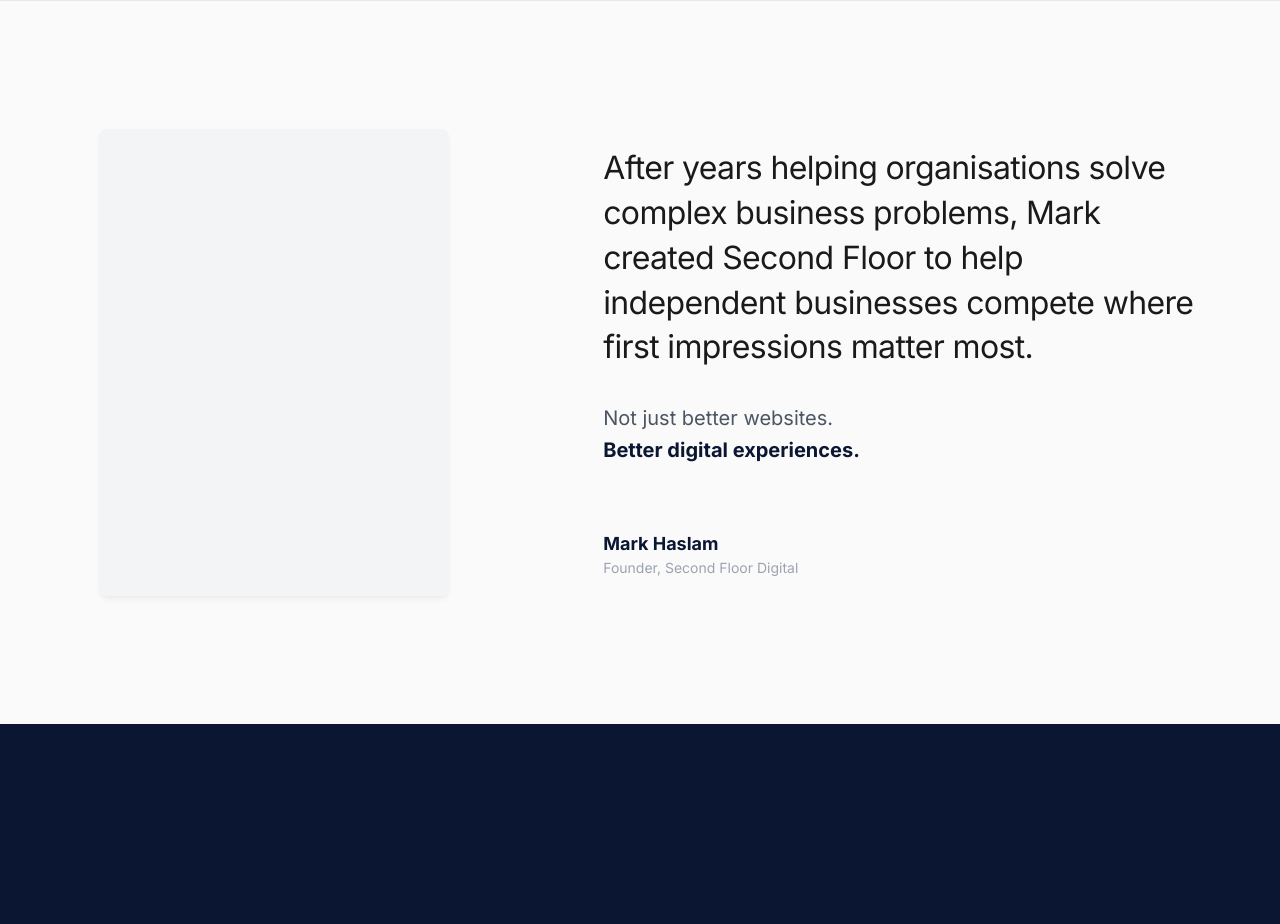
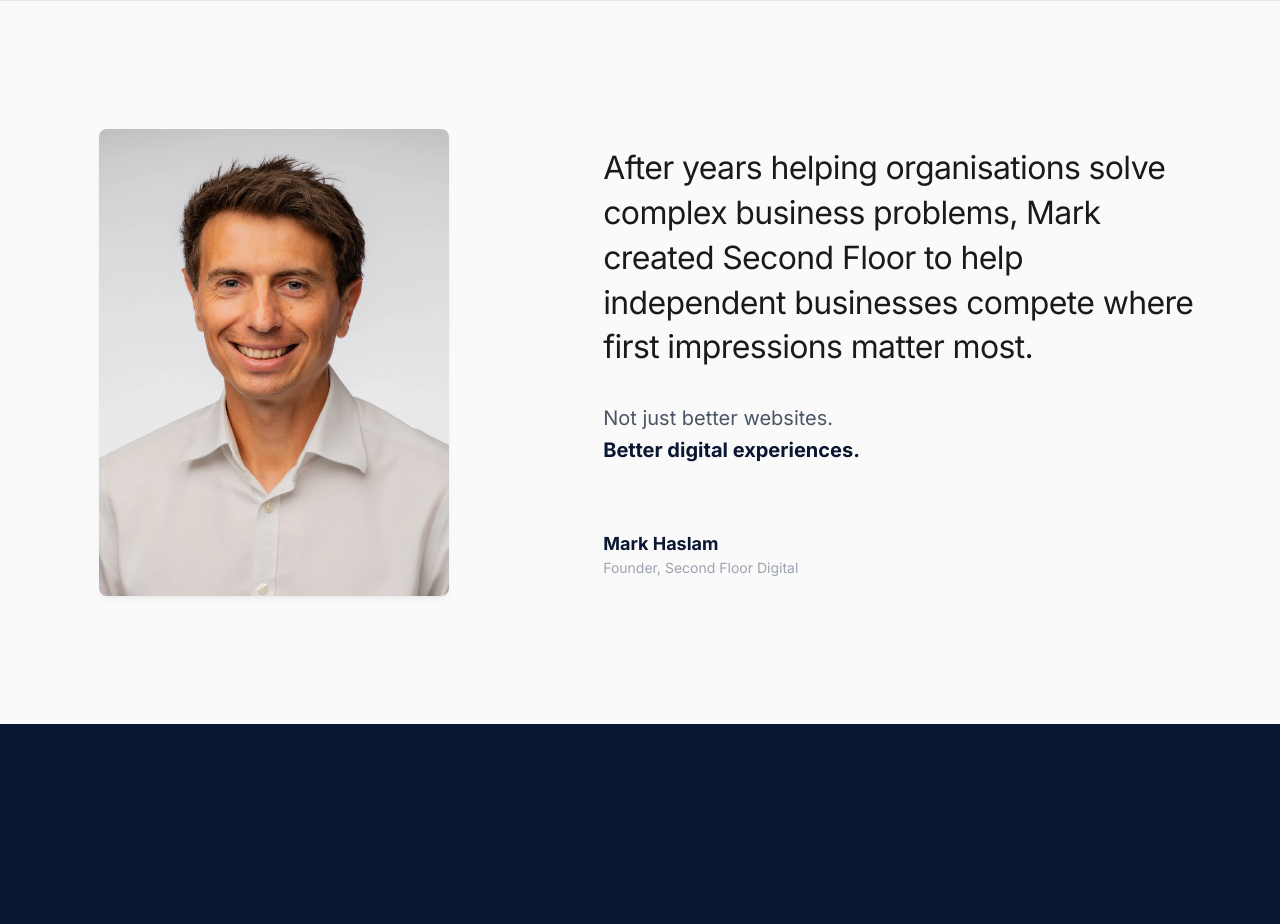
Before and after one commit to Haslam87/second-floor-site, a React (Vite) app: page / in a window 1280 px wide. Shown: the part 4580-5504 px from the top of the page. Built offline with nearby package versions, Linux system fonts and the light colour scheme.

Commit message:
Added legacy URL redirects

```diff
--- a/src/components/Founder.css
+++ b/src/components/Founder.css
@@ -25,10 +25,11 @@
   justify-content: center;
 }
 
-.founder-portrait.placeholder {
+.founder-portrait {
   width: 100%;
   max-width: 350px;
   aspect-ratio: 3/4;
+  object-fit: cover;
   background-color: var(--bg-secondary);
   border-radius: var(--radius-md);
   box-shadow: var(--shadow-md);
--- a/src/components/Founder.jsx
+++ b/src/components/Founder.jsx
@@ -6,7 +6,7 @@
     <section id="about" className="section founder-section">
       <div className="container founder-container">
         <div className="founder-visual slide-up">
-          <div className="founder-portrait placeholder"></div>
+          <img src="/Mark.jpg" alt="Mark Haslam, Founder of Second Floor Digital" className="founder-portrait" />
         </div>
         <div className="founder-content fade-in">
           <h2>After years helping organisations solve complex business problems, Mark created Second Floor to help independent businesses compete where first impressions matter most.</h2>
```
Also changed, not shown: public/Mark.jpg (added).
